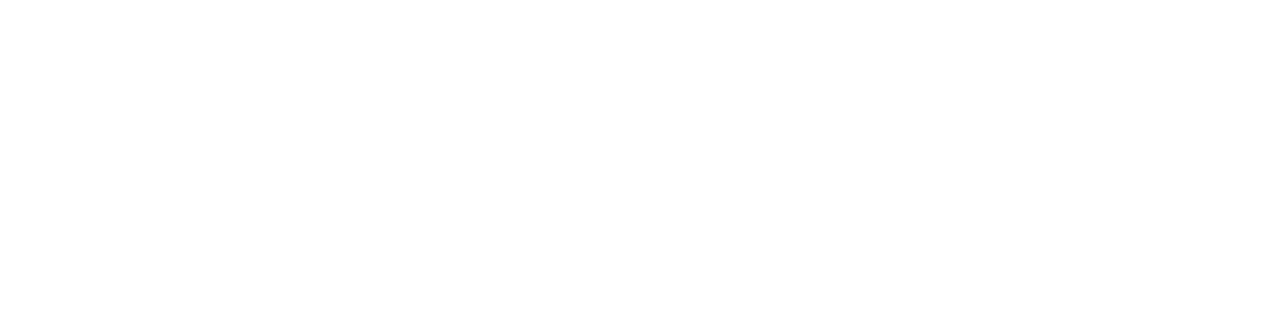
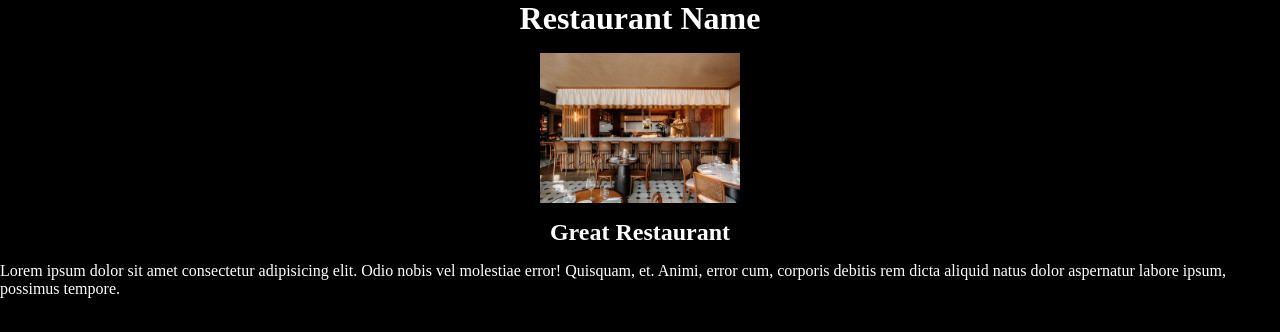
Before and after one commit to AbdellatifAH/Restaurant-Page, a website built with webpack: page src/index.html in a window 1280 px wide. Built offline with nearby package versions, Linux system fonts and the light colour scheme.

Commit message:
Created home.js, it creats home page elements in javaScript. Imported home.js into index.js to render the home page elements.

```diff
--- /dev/null
+++ b/src/home.js
@@ -0,0 +1,22 @@
+import restaurantImage from './Restaurant.jpg';
+
+const conatianer = document.querySelector("#content");
+
+export default function createPageElements() {
+    const h1 = document.createElement("h1");
+    const img = document.createElement("img");
+    const h2 = document.createElement("h2");
+    const p = document.createElement("p");
+
+    h1.textContent = "Restaurant Name";
+    img.src = restaurantImage;
+    img.alt = "Restaurant Image";
+    h2.textContent = "Great Restaurant";
+    p.textContent = "Lorem ipsum dolor sit amet consectetur adipisicing elit. Odio nobis vel molestiae error! Quisquam, et. Animi, error cum, corporis debitis rem dicta aliquid natus dolor aspernatur labore ipsum, possimus tempore."
+
+    conatianer.append(h1);
+    conatianer.append(img);
+    conatianer.append(h2);
+    conatianer.append(p);
+
+}
--- a/src/index.js
+++ b/src/index.js
@@ -1 +1,4 @@
-console.log("it workssss");
+import elements from "./home.js"
+import './style.css';
+
+elements();
--- /dev/null
+++ b/src/style.css
@@ -0,0 +1,22 @@
+* {
+    box-sizing: border-box;
+    padding: 0;
+    margin: 0;
+}
+
+img {
+    width: 200px;
+}
+
+body {
+    background-color: black;
+    color: white;
+}
+
+#content {
+    display: flex;
+    flex-direction: column;
+    justify-content: center;
+    align-items: center;
+    gap: 1rem;
+}
```
Also changed, not shown: src/index.html (+2 -1 lines), src/Restaurant.jpg (added).
